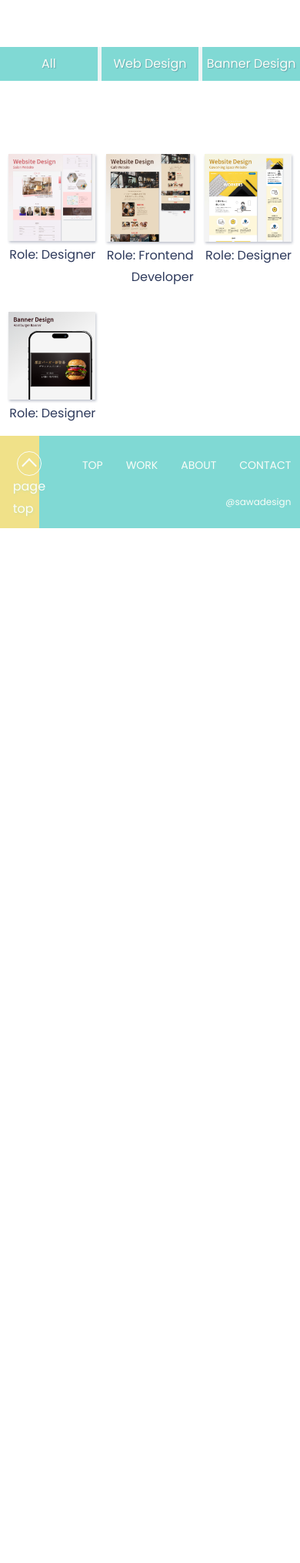
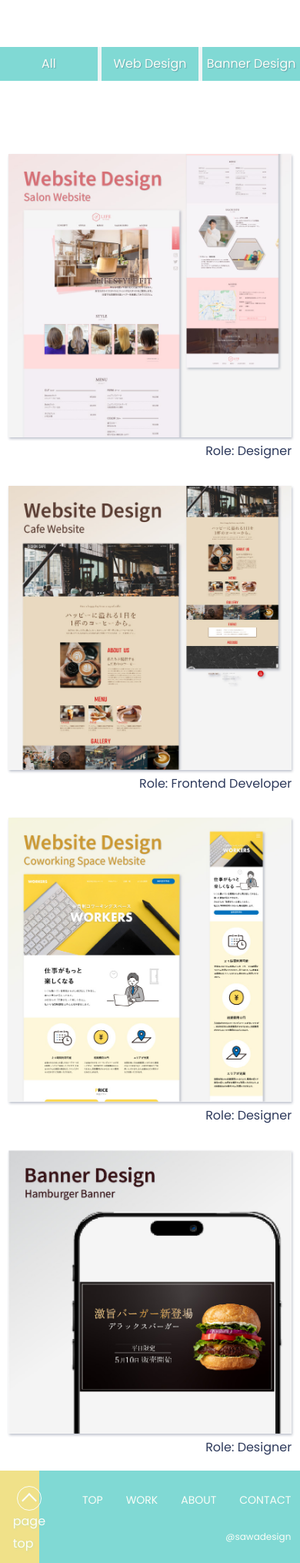
Before and after one commit to SawakoSugimori/Dezasuta-GitHub, a PHP site: page /work/index.html in a window 390 px wide. Shown: the part 329-2359 px from the top of the page at 77% size. Before the commit the page ends 1015 px from the top, so only its background shows below. Run offline with PHP 8.4, Linux system fonts and the light colour scheme; style sheets or scripts are compiled from the project's sources.

Commit message:
Style: Make the lists responsive

```diff
--- a/portfolio/work/css/style.css
+++ b/portfolio/work/css/style.css
@@ -47,4 +47,10 @@
 }
 .wrapper .item .role::before {
   content: "Role: ";
+}
+
+@media screen and (max-width: 767px) {
+  .wrapper .item {
+    width: 100%;
+  }
 }/*# sourceMappingURL=style.css.map */
--- a/portfolio/work/css/style.scss
+++ b/portfolio/work/css/style.scss
@@ -47,3 +47,10 @@
         }
     }
 }
+@media screen and (max-width: 767px) {
+    .wrapper {
+        .item {
+            width: 100%;
+        }
+    }
+}
```
Also changed, not shown: 1 other file.
